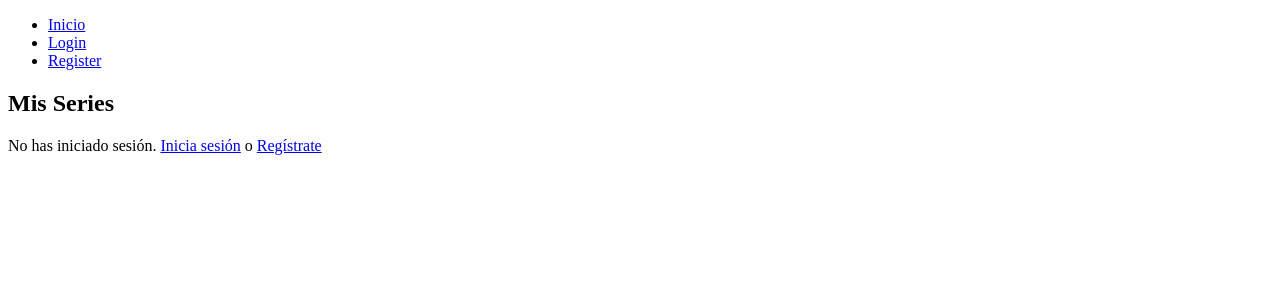
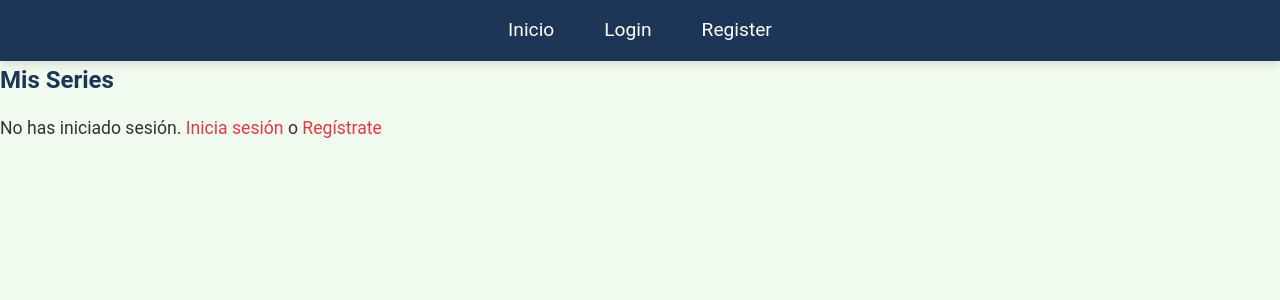
Before and after one commit to JesusJimenez01/gestion-series-flask, a Flask app: page / in a window 1280 px wide. Shown: the top 300 px of the page. Run offline with Flask 3, Linux system fonts and the light colour scheme.

Commit message:
Probar sass

```diff
--- /dev/null
+++ b/static/css/main.css
@@ -0,0 +1,198 @@
+@charset "UTF-8";
+/* Reset básico */
+* {
+  margin: 0;
+  padding: 0;
+  box-sizing: border-box;
+}
+
+body {
+  font-family: "Roboto", sans-serif;
+  font-size: 16px;
+  color: #333333;
+  background-color: #F1FAEE;
+  line-height: 1.6;
+}
+
+h1, h2, h3 {
+  color: #1D3557;
+  font-weight: 700;
+  margin-bottom: 15px;
+}
+
+p {
+  margin-bottom: 20px;
+  font-size: 1.1em;
+}
+
+a {
+  color: #E63946;
+  text-decoration: none;
+}
+a:hover {
+  text-decoration: underline;
+}
+
+ul {
+  list-style: none;
+  padding: 0;
+}
+
+button {
+  background-color: #E63946;
+  color: #fff;
+  border: none;
+  padding: 12px 20px;
+  border-radius: 8px;
+  cursor: pointer;
+  font-size: 1.1em;
+  transition: background-color 0.3s ease, transform 0.3s ease;
+}
+button:hover {
+  background-color: rgb(209.5426008969, 26.4573991031, 40.2152466368);
+  transform: scale(1.05);
+}
+
+.alert {
+  padding: 15px;
+  margin-bottom: 20px;
+  border-radius: 8px;
+  font-size: 1.1em;
+}
+.alert.error {
+  background-color: #F8D7DA;
+  border: 1px solid #F5C6CB;
+  color: #721C24;
+}
+.alert.success {
+  background-color: #D4EDDA;
+  border: 1px solid #C3E6CB;
+  color: #155724;
+}
+
+nav {
+  background-color: #1D3557;
+  padding: 15px 0;
+  box-shadow: 0 4px 8px rgba(0, 0, 0, 0.1);
+}
+nav ul {
+  display: flex;
+  justify-content: center;
+  align-items: center;
+  gap: 20px;
+  font-size: 1.2em;
+}
+nav ul li {
+  list-style: none;
+}
+nav ul li a {
+  color: #fff;
+  padding: 8px 15px;
+  border-radius: 8px;
+  transition: background-color 0.3s ease, color 0.3s ease;
+}
+nav ul li a:hover {
+  background-color: #457B9D;
+  color: #F1FAEE;
+}
+
+.card {
+  background-color: #fff;
+  padding: 20px;
+  margin-bottom: 20px;
+  border-radius: 8px;
+  box-shadow: 0 4px 8px rgba(0, 0, 0, 0.05);
+}
+.card h3 {
+  color: #1D3557;
+  font-size: 1.5em;
+}
+.card ul {
+  margin-top: 10px;
+}
+.card ul li {
+  margin-bottom: 10px;
+  line-height: 1.5;
+  border-bottom: 1px solid #eee;
+  padding-bottom: 10px;
+}
+.card ul strong {
+  color: #457B9D;
+}
+.card ul em {
+  font-style: italic;
+  color: #888;
+}
+
+/* Estilo para los formularios */
+.form-group {
+  margin-bottom: 25px;
+}
+.form-group label {
+  display: block;
+  font-weight: bold;
+  margin-bottom: 10px;
+  color: #1D3557;
+}
+.form-group input, .form-group textarea, .form-group select {
+  width: 100%;
+  padding: 12px;
+  border-radius: 8px;
+  border: 1px solid #ccc;
+  background-color: #fff;
+  font-size: 1em;
+  box-shadow: 0 2px 4px rgba(0, 0, 0, 0.1);
+  transition: border-color 0.3s ease, box-shadow 0.3s ease;
+}
+.form-group input:focus, .form-group textarea:focus, .form-group select:focus {
+  border-color: #457B9D;
+  box-shadow: 0 0 5px rgba(69, 123, 157, 0.3);
+}
+
+textarea {
+  resize: horizontal;
+  min-height: 150px;
+}
+
+button {
+  background-color: #457B9D;
+  color: #fff;
+  border: none;
+  padding: 12px 20px;
+  border-radius: 8px;
+  font-size: 1.1em;
+  cursor: pointer;
+  display: inline-block;
+  text-align: center;
+  margin-top: 15px;
+  transition: background-color 0.3s ease, transform 0.3s ease;
+  width: auto;
+  margin-left: auto;
+  margin-right: auto;
+}
+button:hover {
+  background-color: rgb(53.4292035398, 95.2433628319, 121.5707964602);
+  transform: scale(1.05);
+}
+button:focus {
+  outline: none;
+  box-shadow: 0 0 5px rgba(69, 123, 157, 0.5);
+}
+
+button[type=submit].primary {
+  background-color: #E63946;
+}
+
+button[type=submit].secondary {
+  background-color: #457B9D;
+}
+
+button[type=submit].primary:hover {
+  background-color: rgb(209.5426008969, 26.4573991031, 40.2152466368);
+}
+
+button[type=submit].secondary:hover {
+  background-color: rgb(53.4292035398, 95.2433628319, 121.5707964602);
+}
+
+/*# sourceMappingURL=main.css.map */
--- /dev/null
+++ b/static/scss/_base.scss
@@ -0,0 +1,75 @@
+// _base.scss
+
+/* Reset básico */
+* {
+    margin: 0;
+    padding: 0;
+    box-sizing: border-box;
+}
+
+body {
+    font-family: $font-family;
+    font-size: $font-size-base;
+    color: $text-color;
+    background-color: $bg-color;
+    line-height: 1.6;
+}
+
+h1, h2, h3 {
+    color: $primary-color;
+    font-weight: 700;
+    margin-bottom: 15px;
+}
+
+p {
+    margin-bottom: 20px;
+    font-size: 1.1em;
+}
+
+a {
+    color: $button-color;
+    text-decoration: none;
+    &:hover {
+        text-decoration: underline;
+    }
+}
+
+ul {
+    list-style: none;
+    padding: 0;
+}
+
+button {
+    background-color: $button-color;
+    color: #fff;
+    border: none;
+    padding: 12px 20px;
+    border-radius: $border-radius;
+    cursor: pointer;
+    font-size: 1.1em;
+    transition: background-color 0.3s ease, transform 0.3s ease;
+    &:hover {
+        background-color: darken($button-color, 10%);
+        transform: scale(1.05);
+    }
+}
+
+// Alertas de error y éxito
+.alert {
+    padding: 15px;
+    margin-bottom: 20px;
+    border-radius: $border-radius;
+    font-size: 1.1em;
+
+    &.error {
+        background-color: #F8D7DA;
+        border: 1px solid #F5C6CB;
+        color: #721C24;
+    }
+
+    &.success {
+        background-color: #D4EDDA;
+        border: 1px solid #C3E6CB;
+        color: #155724;
+    }
+}
--- /dev/null
+++ b/static/scss/_layout.scss
@@ -0,0 +1,65 @@
+// _layout.scss
+
+// Barra de navegación
+nav {
+    background-color: $primary-color;
+    padding: 15px 0;
+    box-shadow: 0 4px 8px rgba(0, 0, 0, 0.1);
+
+    ul {
+        display: flex;
+        justify-content: center;
+        align-items: center;
+        gap: 20px;
+        font-size: 1.2em;
+
+        li {
+            list-style: none;
+        }
+
+        li a {
+            color: #fff;
+            padding: 8px 15px;
+            border-radius: $border-radius;
+            transition: background-color 0.3s ease, color 0.3s ease;
+            &:hover {
+                background-color: $secondary-color;
+                color: $bg-color;
+            }
+        }
+    }
+}
+
+// Tarjetas de contenido (por ejemplo, listas de series)
+.card {
+    background-color: #fff;
+    padding: 20px;
+    margin-bottom: 20px;
+    border-radius: $border-radius;
+    box-shadow: 0 4px 8px rgba(0, 0, 0, 0.05);
+
+    h3 {
+        color: $primary-color;
+        font-size: 1.5em;
+    }
+
+    ul {
+        margin-top: 10px;
+
+        li {
+            margin-bottom: 10px;
+            line-height: 1.5;
+            border-bottom: 1px solid #eee;
+            padding-bottom: 10px;
+        }
+
+        strong {
+            color: $secondary-color;
+        }
+
+        em {
+            font-style: italic;
+            color: #888;
+        }
+    }
+}
--- /dev/null
+++ b/static/scss/_variables.scss
@@ -0,0 +1,16 @@
+// _variables.scss
+
+// Colores principales
+$primary-color: #1D3557;  // Azul oscuro
+$secondary-color: #457B9D;  // Azul medio
+$accent-color: #A8DADC;  // Verde menta suave
+$bg-color: #F1FAEE;  // Fondo claro, suave
+$text-color: #333333;  // Texto oscuro
+$button-color: #E63946;  // Rojo coral suave (para botones y enlaces)
+
+// Tipografía
+$font-size-base: 16px;  // Tamaño base de fuente
+$font-family: 'Roboto', sans-serif;  // Tipografía moderna
+
+// Bordes
+$border-radius: 8px;  // Bordes redondeados para un look más suave
--- /dev/null
+++ b/static/scss/main.scss
@@ -0,0 +1,7 @@
+// main.scss
+
+// Importamos las variables, componentes y layout
+@import 'variables';
+@import 'base';
+@import 'layout';
+@import 'components';
--- a/templates/base.html
+++ b/templates/base.html
@@ -3,6 +3,7 @@
 <head>
     <meta charset="UTF-8">
     <title>{% block titulo %}Gestión de series{% endblock %}</title>
+    <link rel="stylesheet" href="{{ url_for('static', filename='css/main.css') }}">
 </head>
 <body>
     {% block nav %}
```
Also changed, not shown: requirements.txt (added, +8 -0 lines), static/scss/_components.scss (added, +84 -0 lines), 1 other file.
